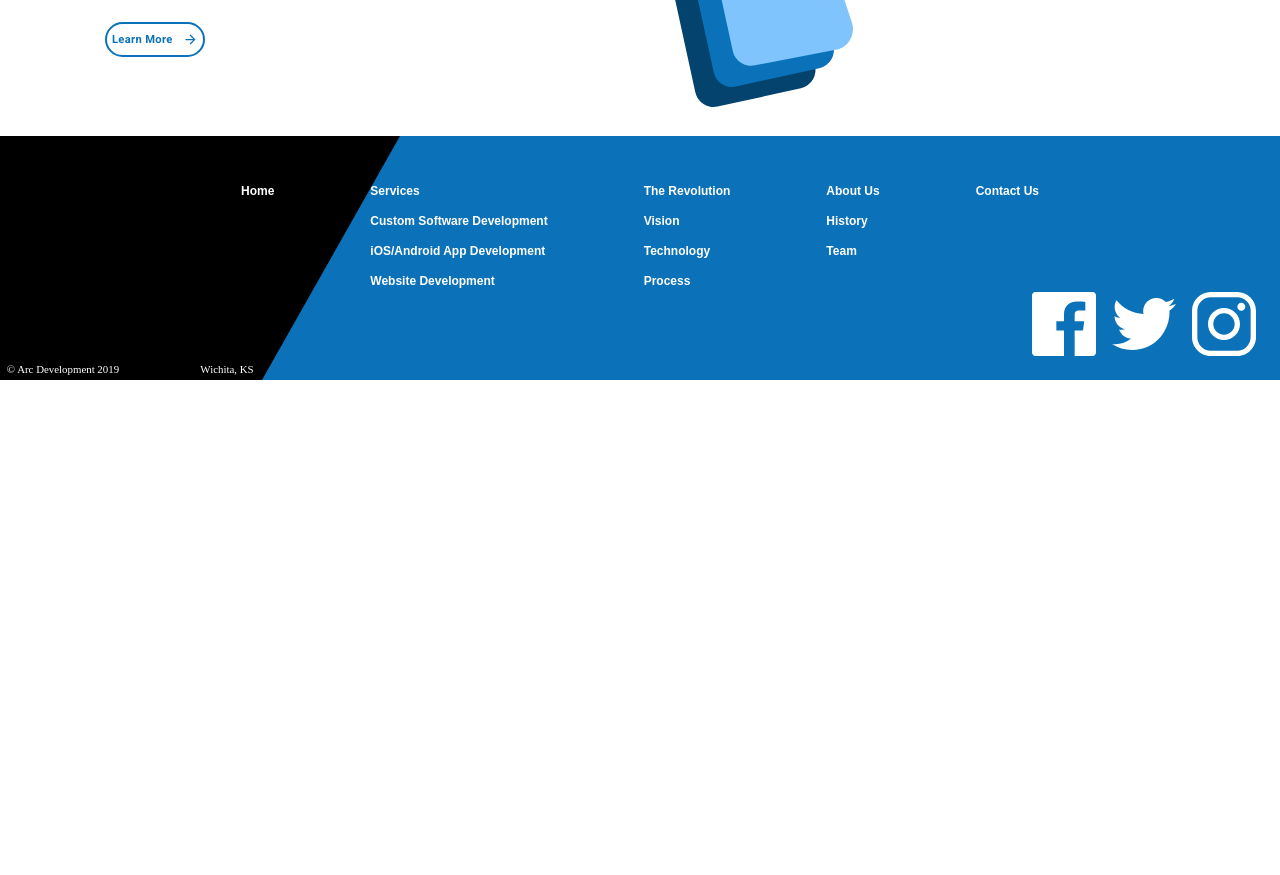
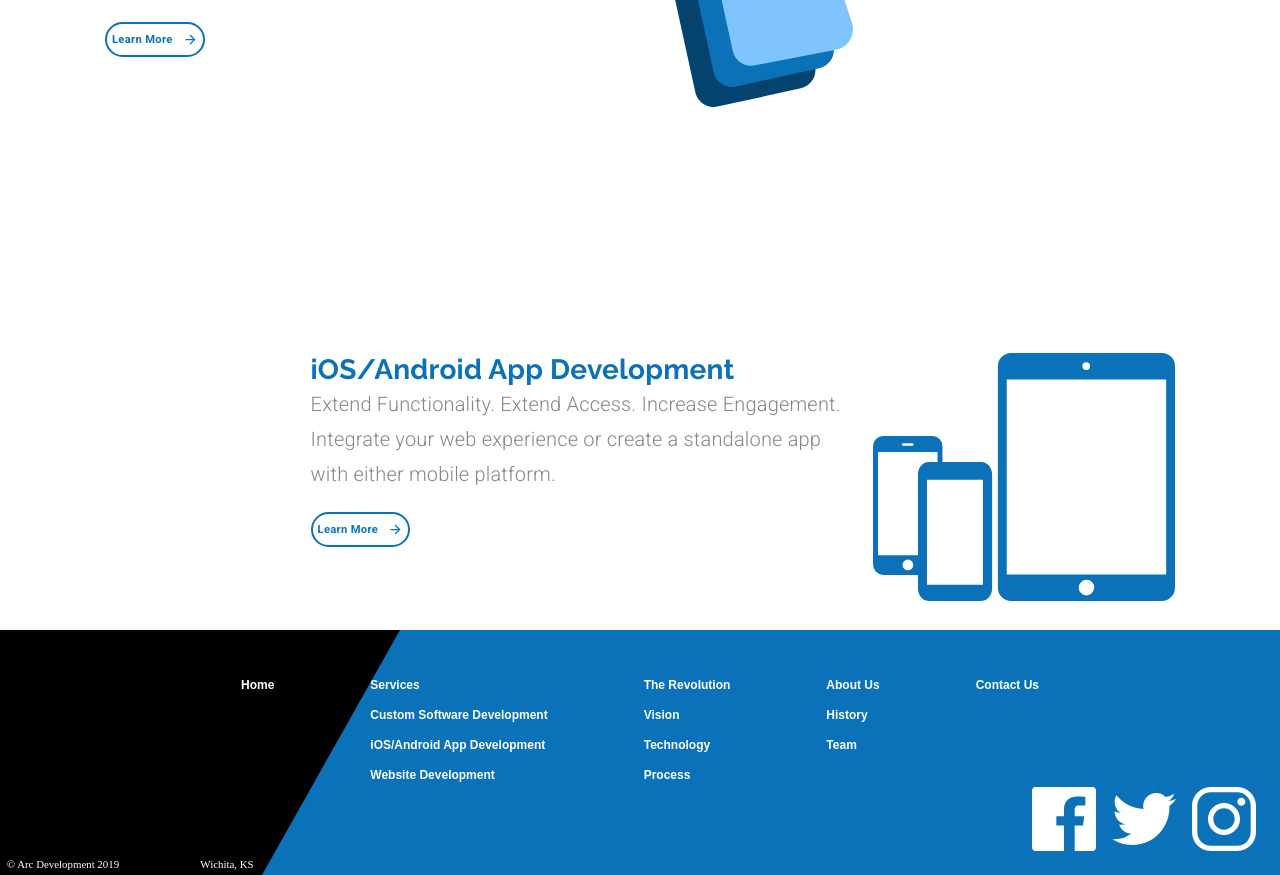
Before and after one commit to ruhimbazabertin/miror, a React (Create React App) app: page / in a window 1280 px wide. Shown: the part 920-1795 px from the top of the page. Before the commit the page ends 1300 px from the top, so only its background shows below. Built offline with nearby package versions, Linux system fonts and the light colour scheme.

Commit message:
iOS/Android service
creating iOS or android service block

iOS/Android

```diff
--- a/src/components/LandingPage.js
+++ b/src/components/LandingPage.js
@@ -4,12 +4,13 @@
 import Grid from '@material-ui/core/Grid';
 import Button from '@material-ui/core/Button';
 import Typography from '@material-ui/core/Typography';
-import customSoftwareIcon from '../assets/Custom Software Icon.svg';
 import useMediaQuery   from '@material-ui/core/useMediaQuery';
 
 
 import animationData from '../animations/landinganimation/data';
 import ButtonArrow from '../components/ui/ButtonArrow';
+import customSoftwareIcon from '../assets/Custom Software Icon.svg';
+import mobileAppsIcon  from '../assets/mobileIcon.svg';
 
 const useStyles = makeStyles(theme => ({
     animation: {
@@ -127,7 +128,7 @@
         </Grid>
         </Grid>
         </Grid>{/*----End of Hello block---*/}
-        <Grid item>{/*----Start of services block---*/}
+        <Grid item>{/*----Start of custom software service block---*/}
         <Grid container direction="row" justify={matchesSM ? "center" : undefined} className={classes.serviceContainer}>
         <Grid item style={{marginLeft: matchesSM ? 0 : "5em", textAlign: matchesSM ? "center" : undefined}}>
         <Typography variant="h4">
@@ -149,7 +150,29 @@
             <img className={classes.icon} alt="custom software icon" src={customSoftwareIcon} />
         </Grid>
         </Grid>
+        </Grid> {/* End of custom software service block*/}
+        <Grid item>{/*----Start iOS/Android service block---*/}
+        <Grid container direction="row" justify={matchesSM ? "center" : "flex-end"} className={classes.serviceContainer}>
+        <Grid item style={{textAlign: matchesSM ? "center" : undefined}}>
+        <Typography variant="h4">
+            iOS/Android App Development
+        </Typography>
+        <Typography variant="subtitle1">
+            Extend Functionality. Extend Access. Increase Engagement.
+        </Typography>
+        <Typography variant="subtitle1" className={classes.subtitle}>
+            Integrate your web experience or create a standalone app {matchesSM ? null : <br/>} with either mobile platform.
+        </Typography>
+        <Button variant="outlined" className={classes.learnButton}>
+        <span style={{marginRight: 10 }}>Learn More</span>
+        <ButtonArrow width={15} height={15} fill={theme.palette.common.blue} />
+        </Button>
         </Grid>
+        <Grid item style={{marginRight: matchesSM ? 0 : "5em"}}>
+            <img className={classes.icon} alt="mobile phone icon" src={mobileAppsIcon} />
+        </Grid>
+        </Grid>
+        </Grid>{/*----End of iOS/Android service block---*/}
 
         </Grid>
     );
```
Also changed, not shown: 1 other file (tests, documents, lock files or other folders).
